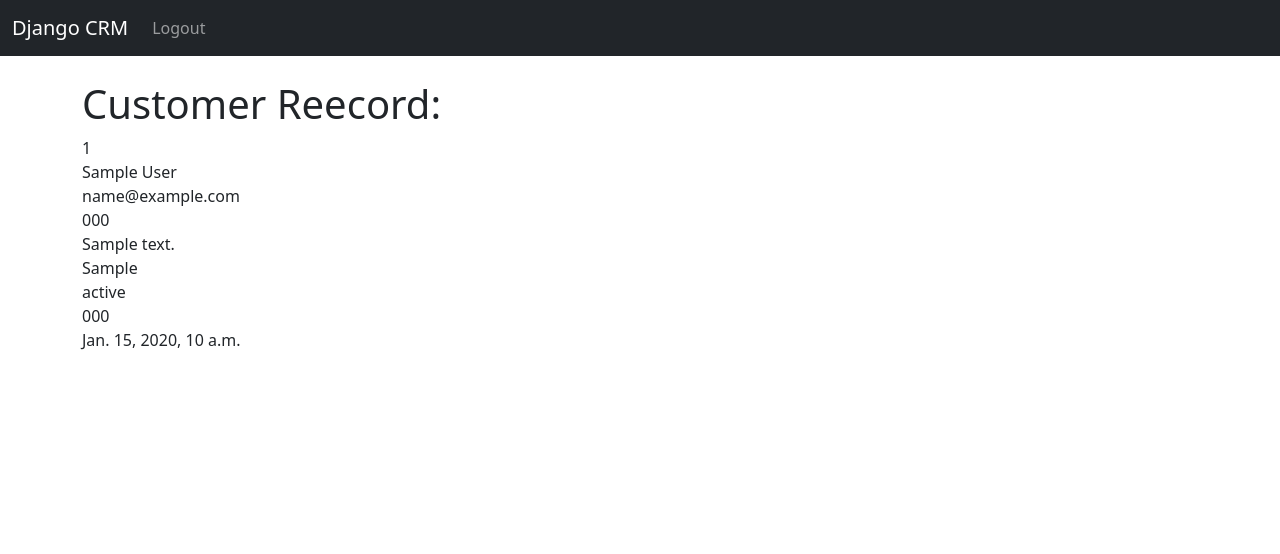
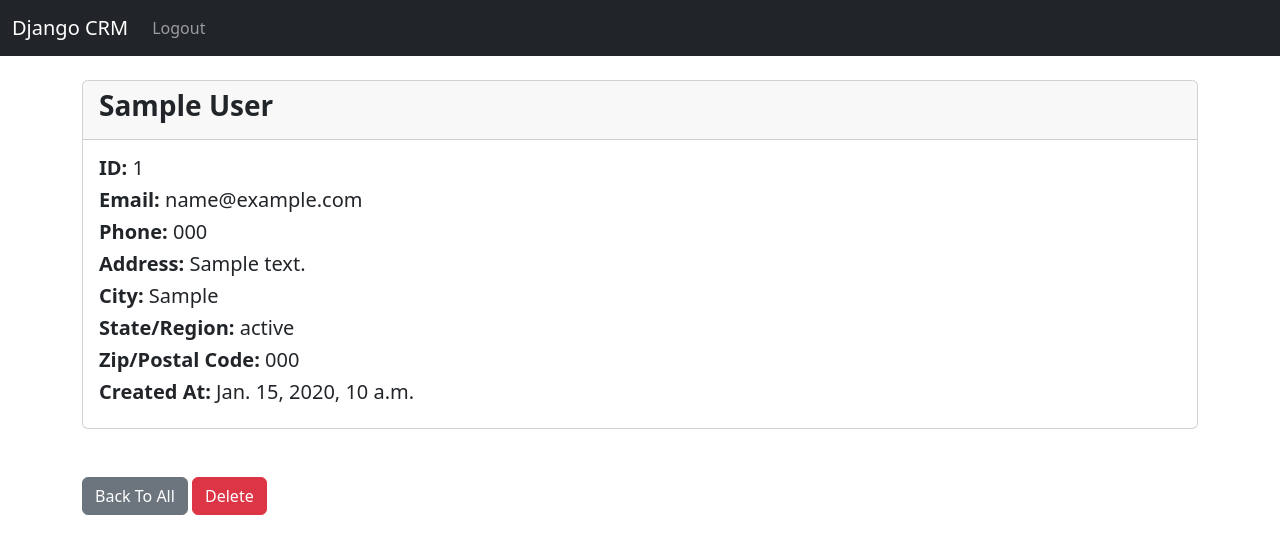
Before and after one commit to VladimirFalkov/django_CRM, a Django app: page /record/1 in a window 1280 px wide. Shown: the top 554 px of the page. Run offline with Django 4.2, Linux system fonts and the light colour scheme; a user stored in the database is signed in; tables that the repository leaves empty hold one stand-in row (values such as "Sample post"); parts of the project's set-up code (start-up, migrations or seed data) failed here and were passed over.

Commit message:
created page for one customer presentation, wirh buttom delete

```diff
--- a/dcrm/website/templates/record.html
+++ b/dcrm/website/templates/record.html
@@ -2,15 +2,27 @@
 
 
 {% block content %}
-<h1>Customer Reecord:</h1>
-    {{ customer_record.id}}<br/>
-    {{ customer_record.first_name}} {{ customer_record.last_name}}<br/>
-    {{ customer_record.email}}<br/>
-    {{ customer_record.phone}}<br/>
-    {{ customer_record.address}}<br/>
-    {{ customer_record.city}}<br/>
-    {{ customer_record.state}}<br/>
-    {{ customer_record.zipcode}}<br/>
-    {{ customer_record.created_at}}<br/>
+
+<div class="card">
+    <div class="card-header">
+        <h3><strong>{{ customer_record.first_name}} {{ customer_record.last_name}}</strong></h3>
+    </div>
+    <div class="card-body">
+      <h5 class="card-title"><strong>ID:</strong> {{ customer_record.id}}</h5>
+      <h5 class="card-title"><strong>Email:</strong> {{ customer_record.email}}</h5>
+      <h5 class="card-title"><strong>Phone:</strong> {{ customer_record.phone}}</h5>
+      <h5 class="card-title"><strong>Address:</strong> {{ customer_record.address}}</h5>
+      <h5 class="card-title"><strong>City:</strong> {{ customer_record.city}}</h5>
+      <h5 class="card-title"><strong>State/Region:</strong> {{ customer_record.state}}</h5>
+      <h5 class="card-title"><strong>Zip/Postal Code:</strong> {{ customer_record.zipcode}}</h5>
+      <h5 class="card-title"><strong>Created At:</strong> {{ customer_record.created_at}}</h5>
+
+    </div>
+
+  </div>
+  <br/><br/>
+  <a href="{% url 'home' %}" class="btn btn-secondary">Back To All</a>
+  <a href="{% url 'home' %}" class="btn btn-danger">Delete</a>
+
 
 {% endblock %}
```
